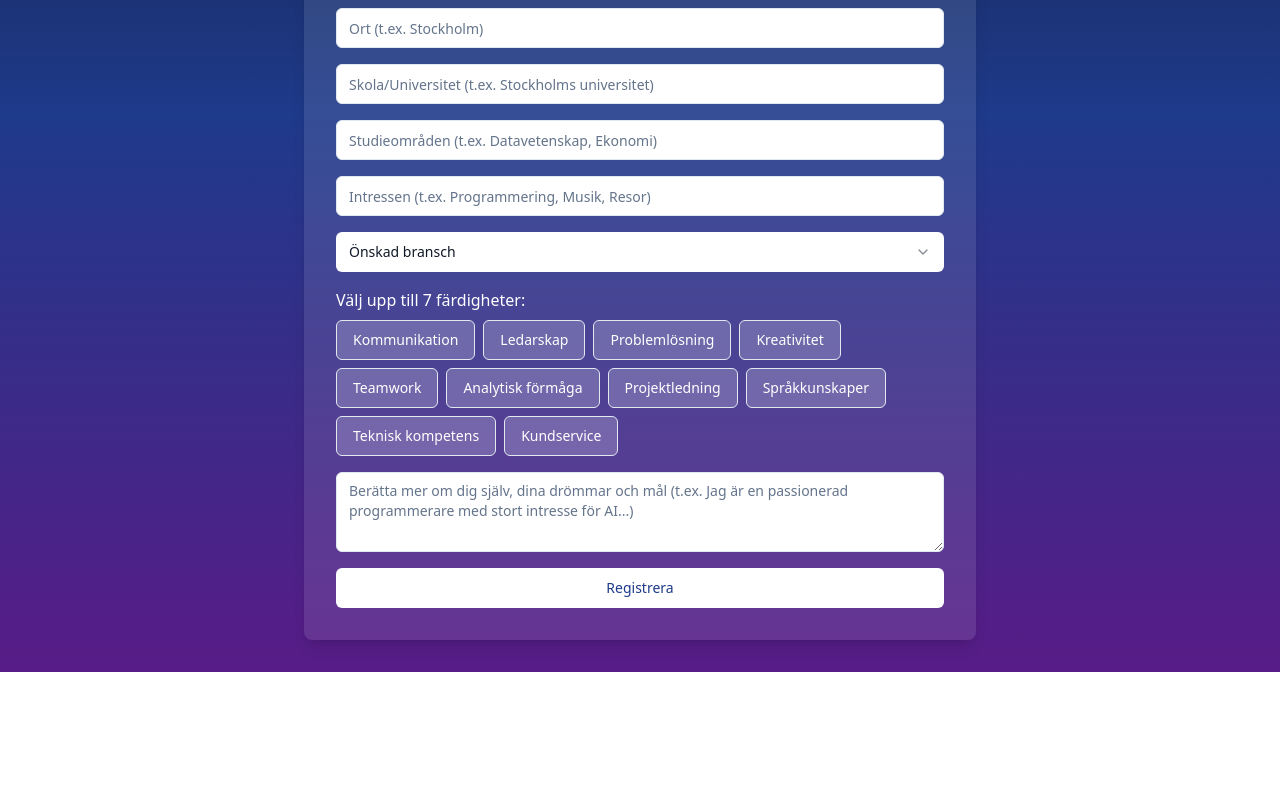
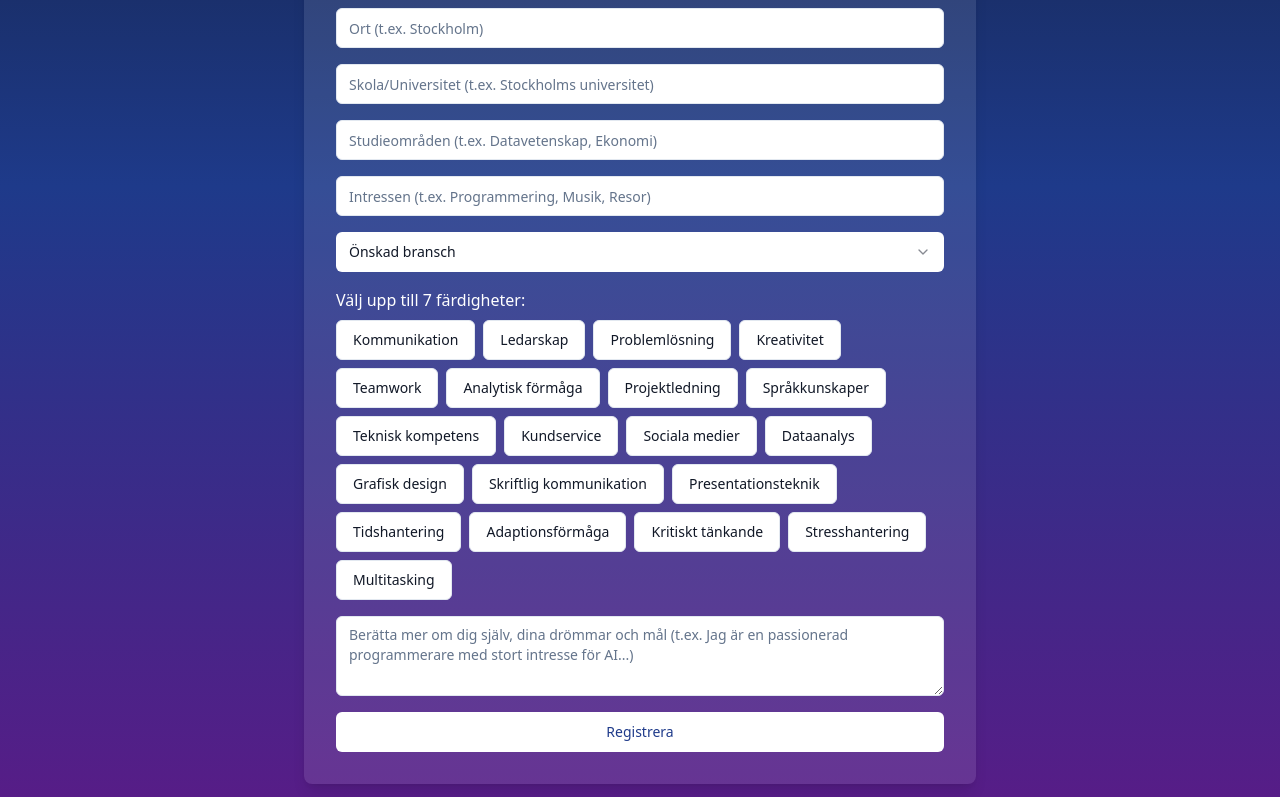
Before and after one commit to metobie/youth-bridge-platform, a React (Vite) app: page /register in a window 1280 px wide. Shown: the part 548-1345 px from the top of the page. Before the commit the page ends 1220 px from the top, so only its background shows below. Built offline with nearby package versions, Linux system fonts and the light colour scheme.

Commit message:
Add skills and industries options
Enhanced the registration page by adding more skills and industries suitable for youth and students seeking part-time work opportunities of 10-15 hours per week.
[skip gpt_engineer]

```diff
--- a/src/components/SkillSelector.jsx
+++ b/src/components/SkillSelector.jsx
@@ -3,7 +3,13 @@ import { motion } from 'framer-motion';
 import { Button } from "@/components/ui/button";
 import { itemVariants } from '../utils/animationVariants';
 
-const skills = ['Kommunikation', 'Ledarskap', 'Problemlösning', 'Kreativitet', 'Teamwork', 'Analytisk förmåga', 'Projektledning', 'Språkkunskaper', 'Teknisk kompetens', 'Kundservice'];
+const skills = [
+  'Kommunikation', 'Ledarskap', 'Problemlösning', 'Kreativitet', 'Teamwork',
+  'Analytisk förmåga', 'Projektledning', 'Språkkunskaper', 'Teknisk kompetens',
+  'Kundservice', 'Sociala medier', 'Dataanalys', 'Grafisk design',
+  'Skriftlig kommunikation', 'Presentationsteknik', 'Tidshantering',
+  'Adaptionsförmåga', 'Kritiskt tänkande', 'Stresshantering', 'Multitasking'
+];
 
 const SkillSelector = ({ skills: selectedSkills, onChange }) => {
   const handleSkillChange = (skill) => {
@@ -15,7 +21,7 @@ const SkillSelector = ({ skills: selectedSkills, onChange }) => {
 
   return (
     <motion.div variants={itemVariants}>
-      <p className="mb-2">Välj upp till 7 färdigheter:</p>
+      <p className="mb-2 text-white">Välj upp till 7 färdigheter:</p>
       <div className="flex flex-wrap gap-2">
         {skills.map(skill => (
           <Button
@@ -23,7 +29,7 @@ const SkillSelector = ({ skills: selectedSkills, onChange }) => {
             type="button"
             variant={selectedSkills.includes(skill) ? "default" : "outline"}
             onClick={() => handleSkillChange(skill)}
-            className="text-sm bg-white bg-opacity-20 text-white hover:bg-white hover:bg-opacity-30"
+            className="text-sm bg-white text-gray-900 hover:bg-gray-100"
           >
             {skill}
           </Button>
--- a/src/pages/Register.jsx
+++ b/src/pages/Register.jsx
@@ -87,7 +87,11 @@ const IndustrySelect = ({ value, onChange }) => (
         <SelectValue placeholder="Önskad bransch" />
       </SelectTrigger>
       <SelectContent>
-        {['IT', 'Finans', 'Sjukvård', 'Utbildning', 'Marknadsföring'].map(industry => (
+        {[
+          'IT', 'Finans', 'Sjukvård', 'Utbildning', 'Marknadsföring', 'Detaljhandel',
+          'Restaurang', 'Kundservice', 'E-handel', 'Sociala medier', 'Eventplanering',
+          'Logistik', 'Försäljning', 'Administration', 'Kreativa yrken'
+        ].map(industry => (
           <SelectItem key={industry.toLowerCase()} value={industry.toLowerCase()}>{industry}</SelectItem>
         ))}
       </SelectContent>
```
